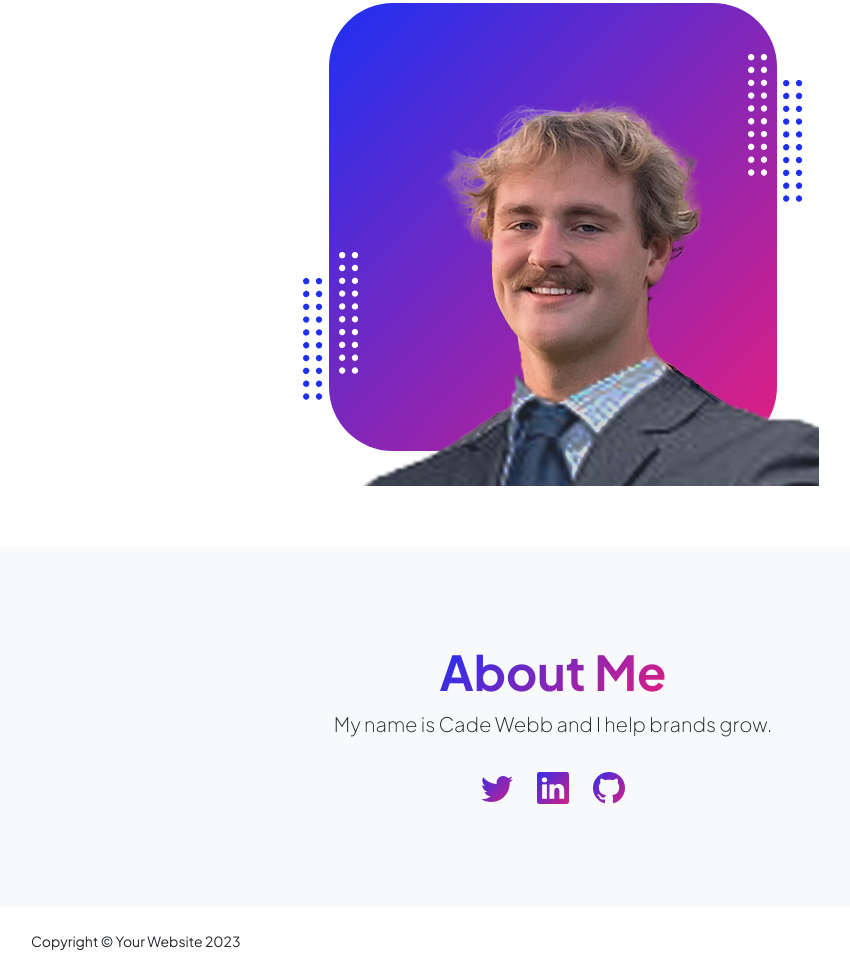
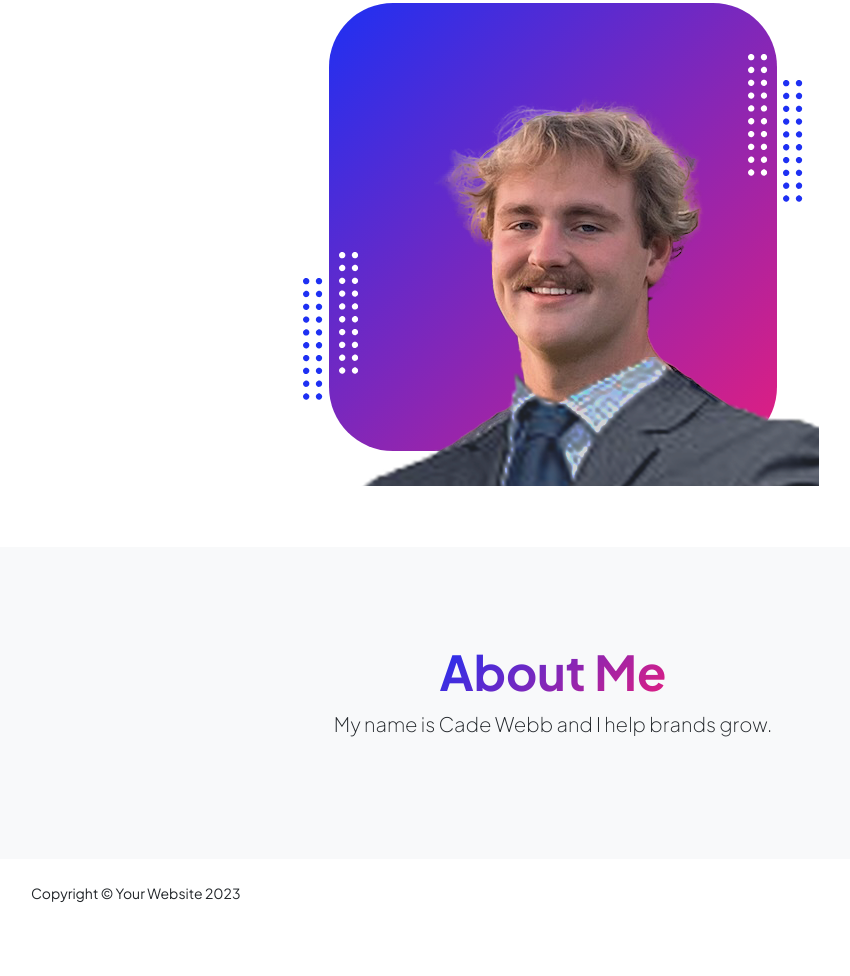
Before and after one commit to cadwabb/final-web-project, a plain HTML site: page index.html in a window 1280 px wide. Shown: the part 518-1494 px from the top of the page, without its empty margins (87-937 px from the left). After the commit the page ends 1446 px from the top, so only its background shows below. Drawn offline with nearby package versions, Linux system fonts and the light colour scheme.

Commit message:
Update index.html

```diff
--- a/index.html
+++ b/index.html
@@ -190,9 +190,9 @@
                             <p class="lead fw-light mb-4">My name is Cade Webb and I help brands grow.</p>
 
                             <div class="d-flex justify-content-center fs-2 gap-4">
-                                <a class="text-gradient" href="#!"><i class="bi bi-twitter"></i></a>
+<!--                                 <a class="text-gradient" href="#!"><i class="bi bi-twitter"></i></a>
                                 <a class="text-gradient" href="#!"><i class="bi bi-linkedin"></i></a>
-                                <a class="text-gradient" href="#!"><i class="bi bi-github"></i></a>
+                                <a class="text-gradient" href="#!"><i class="bi bi-github"></i></a> -->
                             </div>
                         </div>
                     </div>
```
